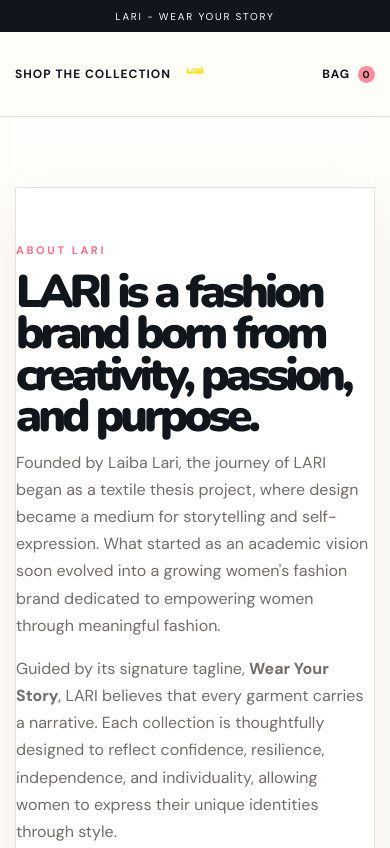
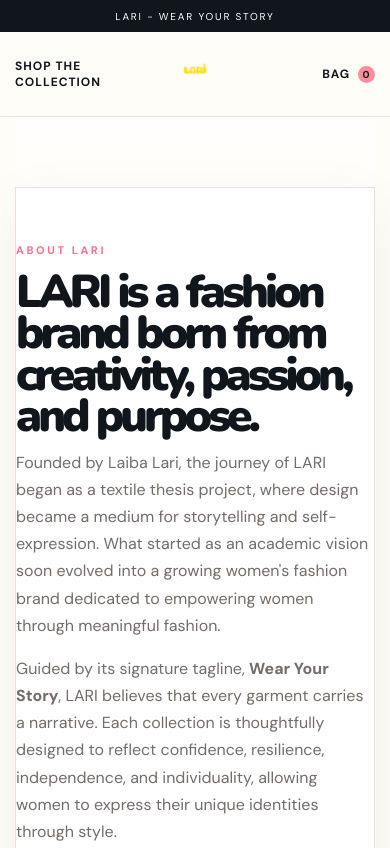
Before and after one commit to hussaini-0/Lari-wears, a website: page about.html in a window 390 px wide. Shown: the top 848 px of the page. Drawn offline with nearby package versions, Linux system fonts and the light colour scheme; no server answers; files whose address does not match are found by name.

Commit message:
logo size

```diff
--- a/src/styles.css
+++ b/src/styles.css
@@ -121,7 +121,7 @@
 .logo-image {
   display: block;
   width: auto;
-  height: 68px;
+  height: 92px;
   object-fit: contain;
 }
 
@@ -1457,7 +1457,7 @@
   }
 
   .logo-image {
-    height: 54px;
+    height: 72px;
   }
 
   .hero {
```
